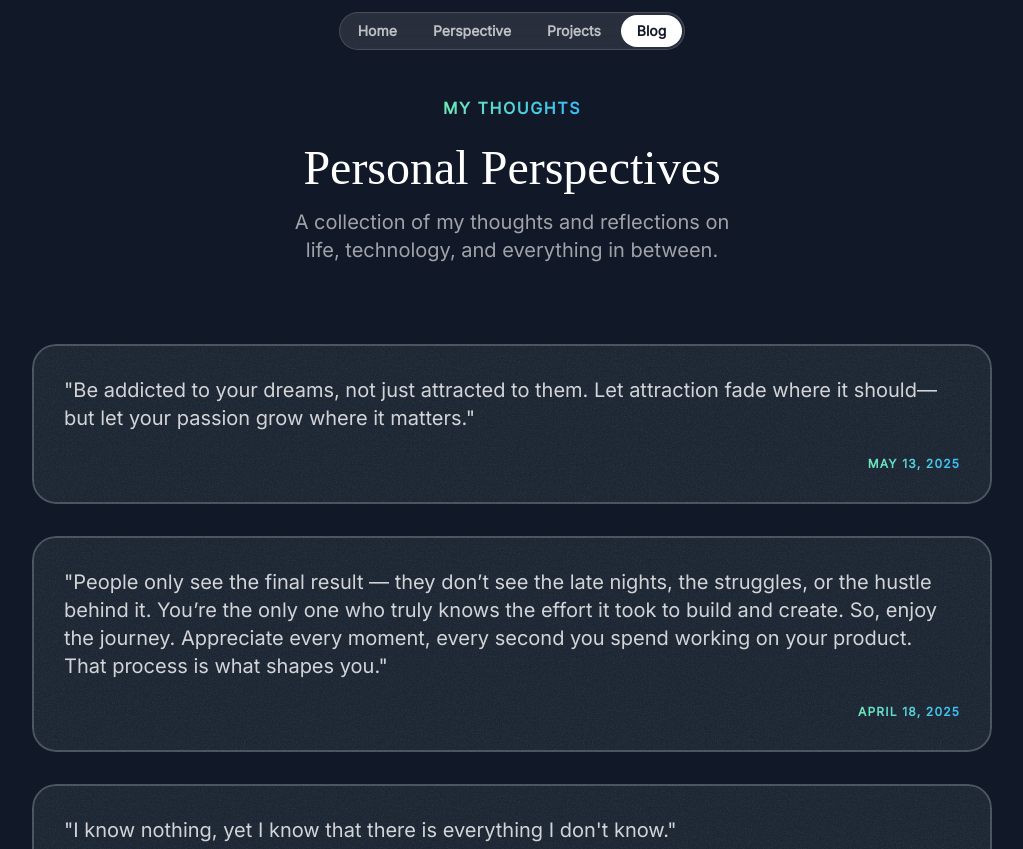
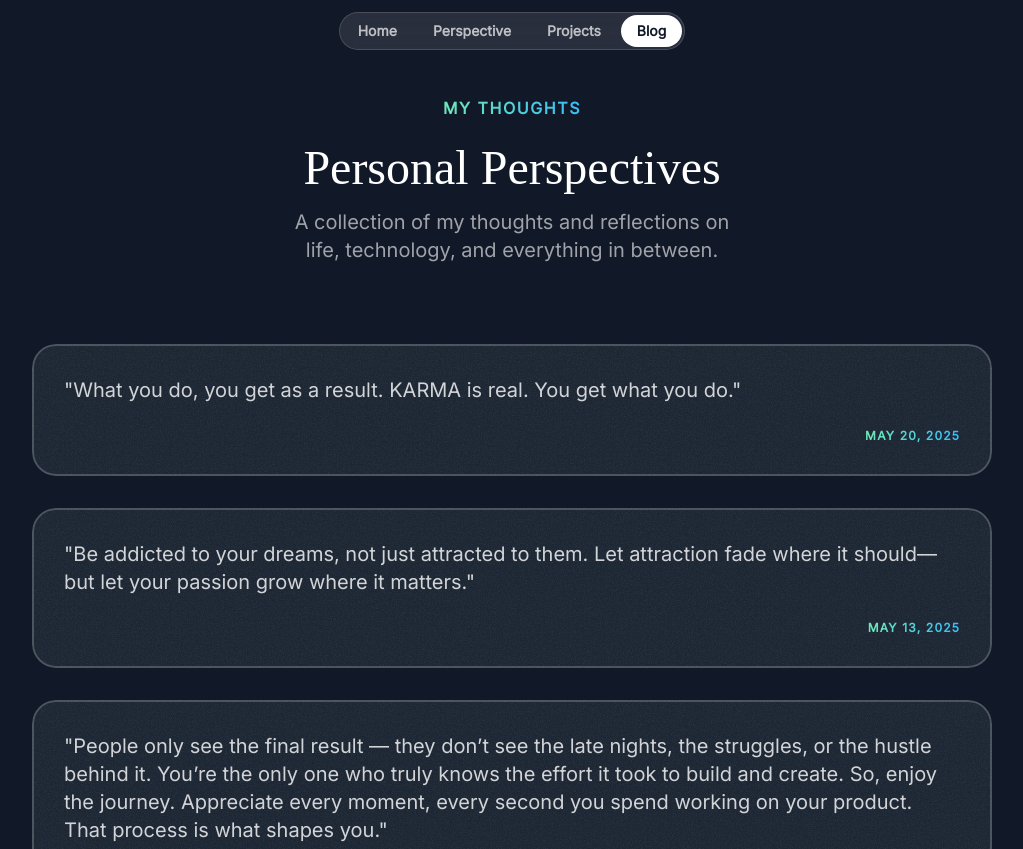
Before and after one commit to virtualabishek/virtualabishek.github.io, a React (Vite) app: page /perspective in a window 1280 px wide. Shown: the top 849 px of the page, without its empty margins (128-1151 px from the left). Built offline with nearby package versions, Linux system fonts and the light colour scheme; a web font is replaced by a local one.

Commit message:
add: todays quote and fix: footbar typo on blog

```diff
--- a/src/assets/json/Perspective.json
+++ b/src/assets/json/Perspective.json
@@ -1,4 +1,9 @@
 [
+  {
+    "text": "What you do, you get as a result. KARMA is real. You get what you do.",
+    "date":"May 20,2025"
+
+  },
   {
     "text": "Be addicted to your dreams, not just attracted to them. Let attraction fade where it should—but let your passion grow where it matters.",
     "date": "May 13,2025"
--- a/src/components/Footer.jsx
+++ b/src/components/Footer.jsx
@@ -9,7 +9,7 @@ const footerLinks = [
     href: "https://www.notion.so/Upcoming-Updates-on-Portfolio-Website-1699523fa72e804fb58fe07c67dc03b5?",
   },
   { title: "LinkedIn", href: "https://www.linkedin.com/in/virtualabishek/" },
-  { title: "Blog", href: "https://blogs/abishekn.com.np/" },
+  { title: "Blog", href: "https://blogs.abishekn.com.np/" },
 ];
 
 const Footer = () => {
```
